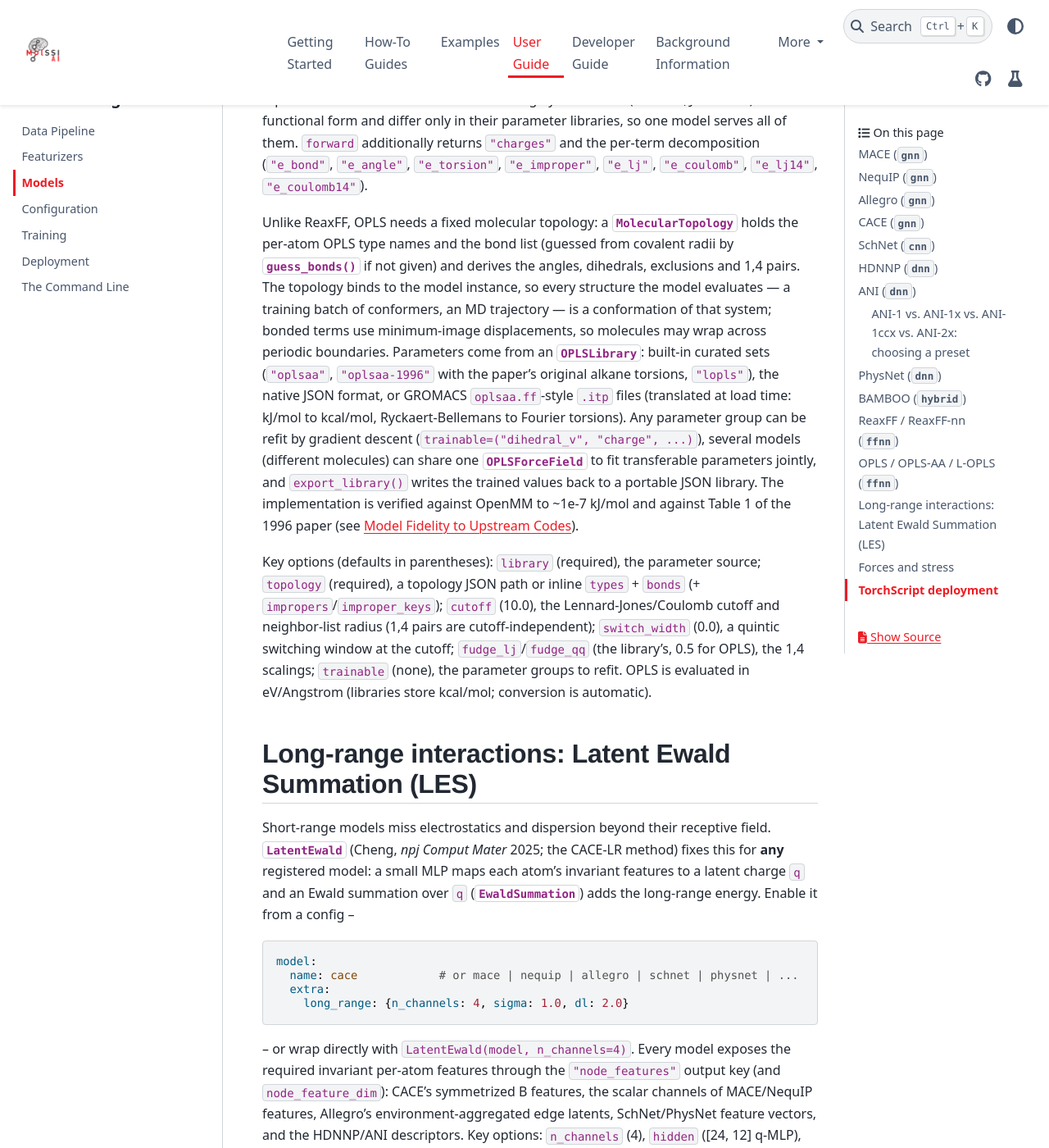
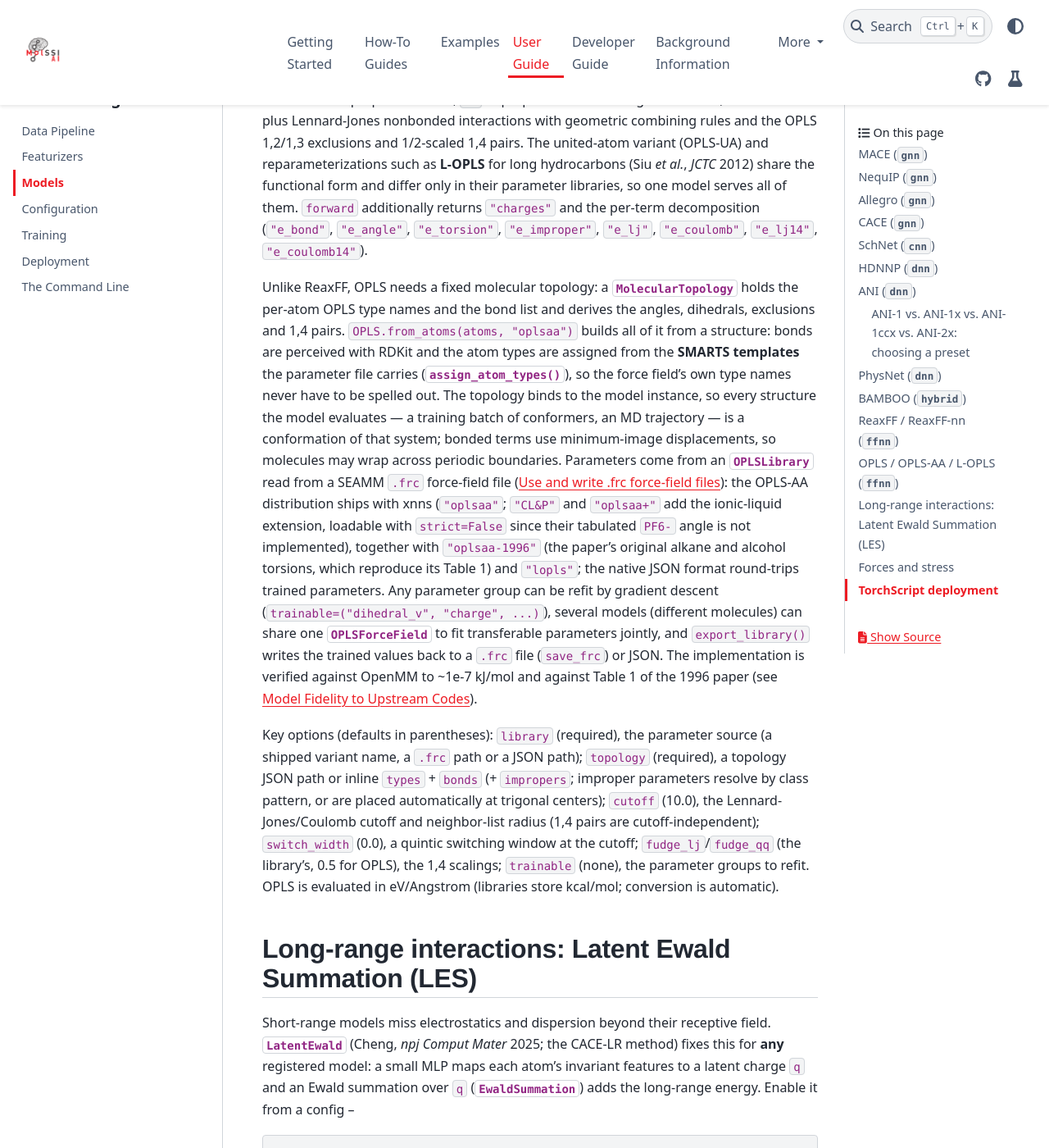
Before and after one commit to molssi-ai/xnn, a Sphinx documentation site: the page built from docs/user_guide/models.rst, in a window 1280 px wide and 1400 px high, scrolled down 8132 px. Shown: the whole window at 82% size. Built offline with Sphinx 7.4.7 and the PyData theme 0.15.4, drawn with Linux system fonts in a browser that asks for light colours; pages that are not in the unit, such as notebooks, are missing from menus; some of the changed text lies outside the part shown.

```diff
--- a/docs/developer_guide/testing.rst
+++ b/docs/developer_guide/testing.rst
@@ -69,7 +69,7 @@ What is covered
        forces vs. finite differences, minimum-image bonded terms and
        periodic stress, batching, size extensivity, trainable-group
        selection and training steps, shared-force-field gradients,
-       native-JSON and GROMACS ``.itp`` library readers, key translation
+       native-JSON and SEAMM ``.frc`` library readers, key translation
    * - ``test_hub.py`` / ``test_ase_io.py`` / ``test_benchmark.py`` /
        ``test_trainer_distributed.py``
      - dataset hub builders and caching, ASE file I/O, the benchmark
--- a/docs/how_tos/index.rst
+++ b/docs/how_tos/index.rst
@@ -18,6 +18,7 @@ see :ref:`background`, and for complete reference information see the
    benchmark_models
    use_upstream_configs
    ase_md
+   forcefield_files
    export_lammps
    transplant_weights
    run_examples
--- a/docs/how_tos/run_examples.rst
+++ b/docs/how_tos/run_examples.rst
@@ -119,8 +119,8 @@ forces) and exports the result as a portable ``ffield.json``, and
 trained library and analyses the reactive descriptors (bond orders, EEM
 charges, a smooth bond-dissociation scan). Both notebooks also benchmark the
 **original classical ReaxFF**: the published C/H/O combustion field
-(``ffield.reax.cho``, Chenoweth *et al.* 2008) runs in the same ``ReaxFF``
-class straight from the standard ``ffield`` text format, giving the
+(``ReaxFF("CHO_cho_2008")``, Chenoweth *et al.* 2008, shipped in the SEAMM
+``.frc`` format) runs in the same ``ReaxFF`` class, giving the
 published-parameter baseline for the test-set metrics and the
 bond-dissociation scan. No third-party ReaxFF code is required (see the
 fidelity notes in the documentation).
--- a/docs/user_guide/models.rst
+++ b/docs/user_guide/models.rst
@@ -346,18 +346,21 @@ differentiable EEM solve (so autograd forces stay conservative). ``forward``
 additionally returns ``"charges"`` and the full per-term energy decomposition
 (``"e_bond"``, ``"e_angle"``, ``"e_vdw"``, ...).
 
-The model is fully specified by a parameter library — a standard ``ffield``
-text file or a ReaxFF-nn JSON library (:mod:`xnns.ffnn.models.ffield`) — and
-the whole functional form is differentiable, so any parameter group can be
-refit by gradient descent (``trainable=...``); in nn mode the network weights
-are always trainable. :func:`~xnns.ffnn.models.ffield.template_library`
-builds a generic seed library for training from scratch, and
-``ReaxFF.export_library()`` writes a trained force field back to a portable
-JSON file. Every energy term is verified against the published equations
+The model is fully specified by a parameter library — a published field in
+the SEAMM ``.frc`` force-field format (a dozen ship with xnns, e.g.
+``ReaxFF("CHO_cho_2008")``; see :ref:`howto-forcefield-files`) or a
+ReaxFF-nn JSON library (:mod:`xnns.ffnn.models.ffield`) — and the whole
+functional form is differentiable, so any parameter group can be refit by
+gradient descent (``trainable=...``); in nn mode the network weights are
+always trainable. :func:`~xnns.ffnn.models.ffield.template_library` builds a
+generic seed library for training from scratch, and
+``ReaxFF.export_library()`` writes a trained force field back out — as a
+``.frc`` file for a classical field, or as JSON when it carries network
+weights. Every energy term is verified against the published equations
 (see :ref:`fidelity` for why no third-party comparison is distributed).
 
 Key options (defaults in parentheses): ``ffield`` (required), the parameter
-library path; ``cutoff`` (10.0), the nonbonded vdW/Coulomb/EEM cutoff and
+library — a shipped field by name, a ``.frc`` path or a JSON path; ``cutoff`` (10.0), the nonbonded vdW/Coulomb/EEM cutoff and
 neighbor-list radius; ``species`` (all in the library); ``nn`` (on iff the
 library carries network weights); ``messages`` (the library's value), the
 message-passing steps; ``hb_short``/``hb_long`` (6.75/7.5), the
@@ -382,27 +385,36 @@ additionally returns ``"charges"`` and the per-term decomposition
 
 Unlike ReaxFF, OPLS needs a fixed molecular topology: a
 :class:`~xnns.ffnn.models.topology.MolecularTopology` holds the per-atom
-OPLS type names and the bond list (guessed from covalent radii by
-:func:`~xnns.ffnn.models.topology.guess_bonds` if not given) and derives the
-angles, dihedrals, exclusions and 1,4 pairs. The topology binds to the model
-instance, so every structure the model evaluates — a training batch of
-conformers, an MD trajectory — is a conformation of that system; bonded
+OPLS type names and the bond list and derives the angles, dihedrals,
+exclusions and 1,4 pairs. ``OPLS.from_atoms(atoms, "oplsaa")`` builds all of
+it from a structure: bonds are perceived with RDKit and the atom types are
+assigned from the **SMARTS templates** the parameter file carries
+(:func:`~xnns.ffnn.common.typing.assign_atom_types`), so the force field's
+own type names never have to be spelled out. The topology binds to the
+model instance, so every structure the model evaluates — a training batch
+of conformers, an MD trajectory — is a conformation of that system; bonded
 terms use minimum-image displacements, so molecules may wrap across periodic
-boundaries. Parameters come from an :class:`~xnns.ffnn.models.oplslib.OPLSLibrary`:
-built-in curated sets (``"oplsaa"``, ``"oplsaa-1996"`` with the paper's
-original alkane torsions, ``"lopls"``), the native JSON format, or GROMACS
-``oplsaa.ff``-style ``.itp`` files (translated at load time: kJ/mol to
-kcal/mol, Ryckaert-Bellemans to Fourier torsions). Any parameter group can
-be refit by gradient descent (``trainable=("dihedral_v", "charge", ...)``),
-several models (different molecules) can share one
+boundaries. Parameters come from an :class:`~xnns.ffnn.models.oplslib.OPLSLibrary`
+read from a SEAMM ``.frc`` force-field file (:ref:`howto-forcefield-files`):
+the OPLS-AA distribution ships with xnns (``"oplsaa"``; ``"CL&P"`` and
+``"oplsaa+"`` add the ionic-liquid extension, loadable with
+``strict=False`` since their tabulated ``PF6-`` angle is not implemented),
+together with ``"oplsaa-1996"`` (the paper's original alkane and alcohol
+torsions, which reproduce its Table 1) and ``"lopls"``; the native JSON
+format round-trips trained parameters. Any parameter group can be refit by
+gradient descent (``trainable=("dihedral_v", "charge", ...)``), several
+models (different molecules) can share one
 :class:`~xnns.ffnn.models.opls.OPLSForceField` to fit transferable
 parameters jointly, and ``export_library()`` writes the trained values back
-to a portable JSON library. The implementation is verified against OpenMM
-to ~1e-7 kJ/mol and against Table 1 of the 1996 paper (see :ref:`fidelity`).
+to a ``.frc`` file (``save_frc``) or JSON. The implementation is verified
+against OpenMM to ~1e-7 kJ/mol and against Table 1 of the 1996 paper (see
+:ref:`fidelity`).
 
 Key options (defaults in parentheses): ``library`` (required), the parameter
-source; ``topology`` (required), a topology JSON path or inline ``types`` +
-``bonds`` (+ ``impropers``/``improper_keys``); ``cutoff`` (10.0), the
+source (a shipped variant name, a ``.frc`` path or a JSON path);
+``topology`` (required), a topology JSON path or inline ``types`` + ``bonds``
+(+ ``impropers``; improper parameters resolve by class pattern, or are placed
+automatically at trigonal centers); ``cutoff`` (10.0), the
 Lennard-Jones/Coulomb cutoff and neighbor-list radius (1,4 pairs are
 cutoff-independent); ``switch_width`` (0.0), a quintic switching window at
 the cutoff; ``fudge_lj``/``fudge_qq`` (the library's, 0.5 for OPLS), the 1,4
```
Also changed, not shown: docs/background/fidelity.rst (+16 -6 lines), docs/how_tos/forcefield_files.rst (added, +137 -0 lines), docs/how_tos/transplant_weights.rst (+10 -8 lines).
